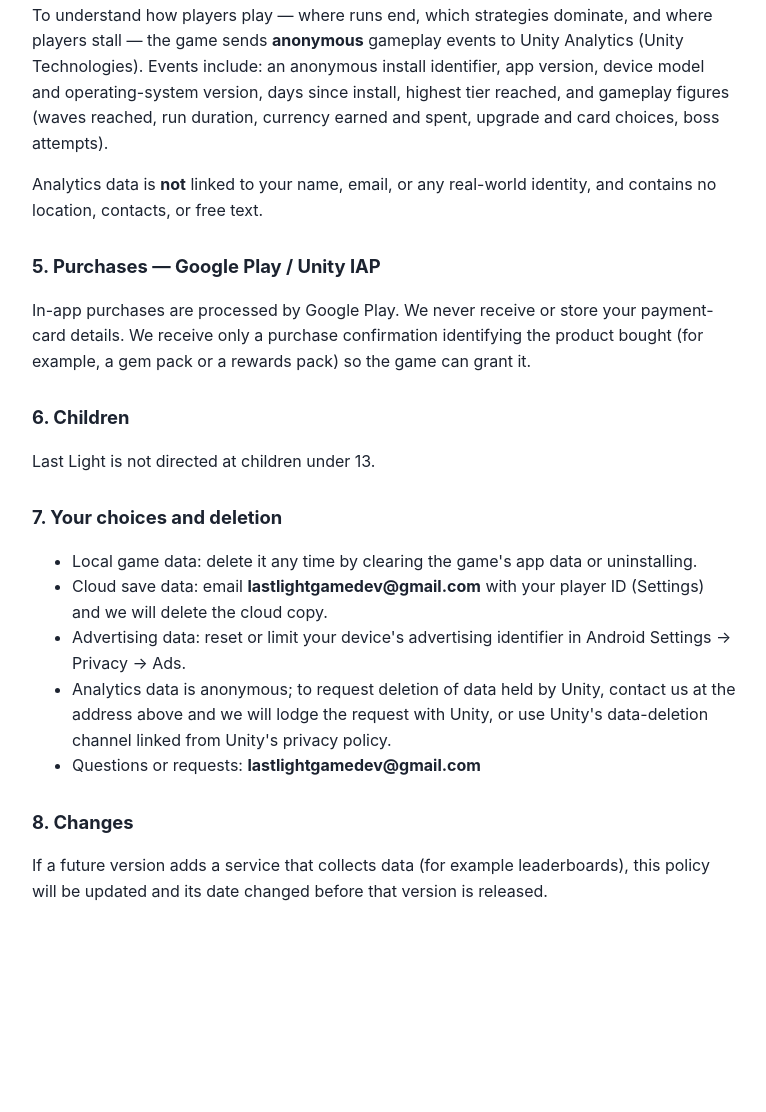
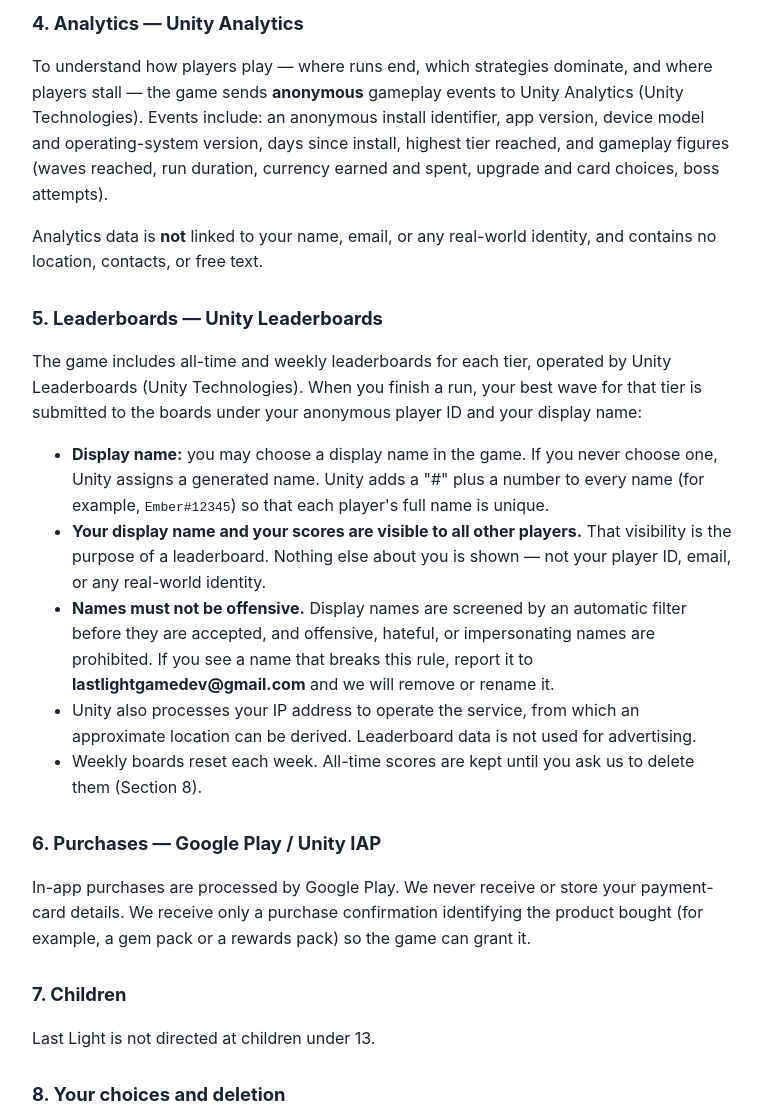
Before and after one commit to Seatbelt99/lastlight-privacy, a plain HTML site: page index.html in a window 1280 px wide. Shown: the part 1164-2276 px from the top of the page, without its empty margins (256-1022 px from the left). Before the commit the page ends 2100 px from the top, so only its background shows below. Drawn offline with Linux system fonts and the light colour scheme.

Commit message:
Add files via upload

```diff
--- a/index.html
+++ b/index.html
@@ -14,16 +14,18 @@
 </head>
 <body>
 <h1>Privacy Policy — Last Light</h1>
-<p class="updated">Last updated: November 21, 2026</p>
+<p class="updated">Last updated: November 22, 2026</p>
 
 <p>Last Light Games ("we", "us") operates the mobile game <strong>Last Light</strong>
 (Android package <code>com.lastlightgame.game</code>). This policy describes what
 information the game does and does not collect, and why.</p>
 
 <h2>1. Information we collect ourselves</h2>
-<p>We do not operate our own player database and do not collect your name, email
+<p>We do not operate our own player database and do not collect your real name, email
 address, location, contacts, or any free-text information. If you email us for
-support, we receive the address and contents of that email only.</p>
+support, we receive the address and contents of that email only. The one thing you
+can type into the game is an optional display name for the leaderboards, described
+in Section 5 — that name is held by Unity, not by us.</p>
 
 <h2>2. Game saves — local and cloud (Unity Gaming Services)</h2>
 <p>Your game progress (upgrades, currency, settings, statistics) is saved on your
@@ -65,21 +67,49 @@ currency earned and spent, upgrade and card choices, boss attempts).</p>
 <p>Analytics data is <strong>not</strong> linked to your name, email, or any
 real-world identity, and contains no location, contacts, or free text.</p>
 
-<h2>5. Purchases — Google Play / Unity IAP</h2>
+<h2>5. Leaderboards — Unity Leaderboards</h2>
+<p>The game includes all-time and weekly leaderboards for each tier, operated by
+Unity Leaderboards (Unity Technologies). When you finish a run, your best wave
+for that tier is submitted to the boards under your anonymous player ID and your
+display name:</p>
+<ul>
+<li><strong>Display name:</strong> you may choose a display name in the game. If you
+never choose one, Unity assigns a generated name. Unity adds a "#" plus a number
+to every name (for example, <code>Ember#12345</code>) so that each player's full
+name is unique.</li>
+<li><strong>Your display name and your scores are visible to all other
+players.</strong> That visibility is the purpose of a leaderboard. Nothing else
+about you is shown — not your player ID, email, or any real-world identity.</li>
+<li><strong>Names must not be offensive.</strong> Display names are screened by an
+automatic filter before they are accepted, and offensive, hateful, or
+impersonating names are prohibited. If you see a name that breaks this rule,
+report it to <strong>lastlightgamedev@gmail.com</strong> and we will remove or
+rename it.</li>
+<li>Unity also processes your IP address to operate the service, from which an
+approximate location can be derived. Leaderboard data is not used for
+advertising.</li>
+<li>Weekly boards reset each week. All-time scores are kept until you ask us to
+delete them (Section 8).</li>
+</ul>
+
+<h2>6. Purchases — Google Play / Unity IAP</h2>
 <p>In-app purchases are processed by Google Play. We never receive or store your
 payment-card details. We receive only a purchase confirmation identifying the
 product bought (for example, a gem pack or a rewards pack) so the game can grant
 it.</p>
 
-<h2>6. Children</h2>
+<h2>7. Children</h2>
 <p>Last Light is not directed at children under 13.</p>
 
-<h2>7. Your choices and deletion</h2>
+<h2>8. Your choices and deletion</h2>
 <ul>
 <li>Local game data: delete it any time by clearing the game's app data or
 uninstalling.</li>
 <li>Cloud save data: email <strong>lastlightgamedev@gmail.com</strong> with your
 player ID (Settings) and we will delete the cloud copy.</li>
+<li>Leaderboard data: email <strong>lastlightgamedev@gmail.com</strong> with your
+player ID (Settings) and we will delete your scores and display name from the
+leaderboards.</li>
 <li>Advertising data: reset or limit your device's advertising identifier in
 Android Settings → Privacy → Ads.</li>
 <li>Analytics data is anonymous; to request deletion of data held by Unity,
@@ -88,10 +118,9 @@ Unity's data-deletion channel linked from Unity's privacy policy.</li>
 <li>Questions or requests: <strong>lastlightgamedev@gmail.com</strong></li>
 </ul>
 
-<h2>8. Changes</h2>
-<p>If a future version adds a service that collects data (for example
-leaderboards), this policy will be updated and its date changed before that
-version is released.</p>
+<h2>9. Changes</h2>
+<p>If we change how the game handles information, we will update this policy and
+its date before the change takes effect.</p>
 
 </body>
 </html>
```
